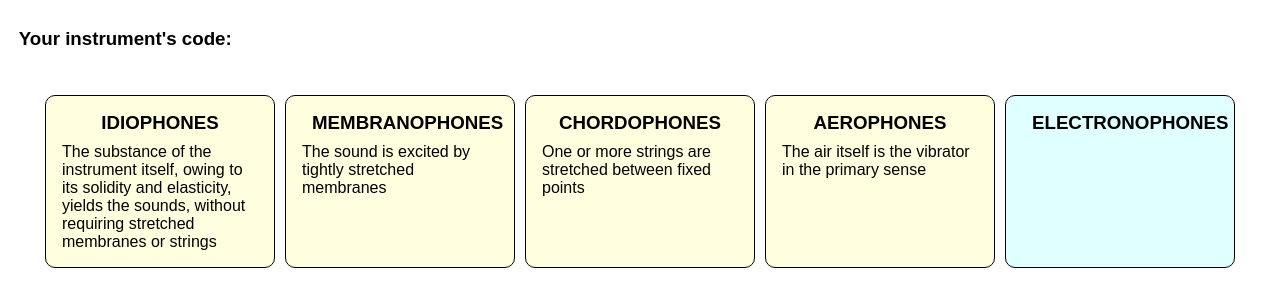
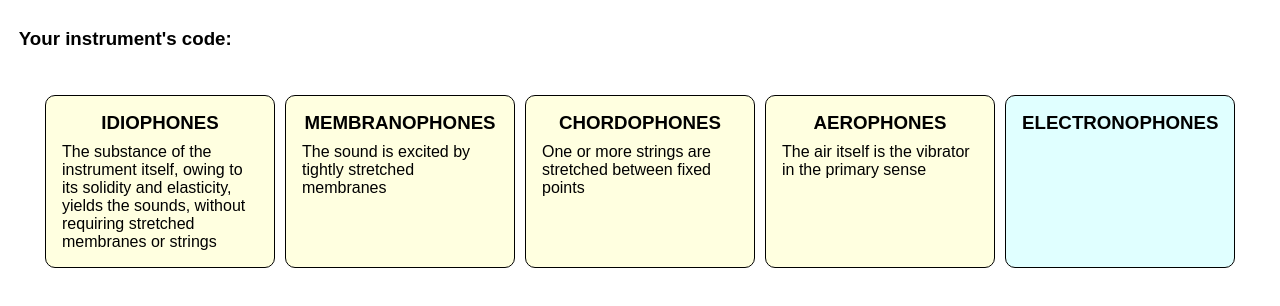
Before and after one commit to Rafael-Caro/Hornbostel-Sachs, a plain HTML site: page index.html in a window 1280 px wide. Drawn offline with Linux system fonts and the light colour scheme.

Commit message:
Commented margin for h3, to center electronophones

```diff
--- a/style.css
+++ b/style.css
@@ -54,7 +54,7 @@ main {
 }
 
 h3 {
-  margin: 0 10px;
+  /* margin: 0 10px; */
   text-align: center;
   margin-bottom: 0.5em;
 }
```
